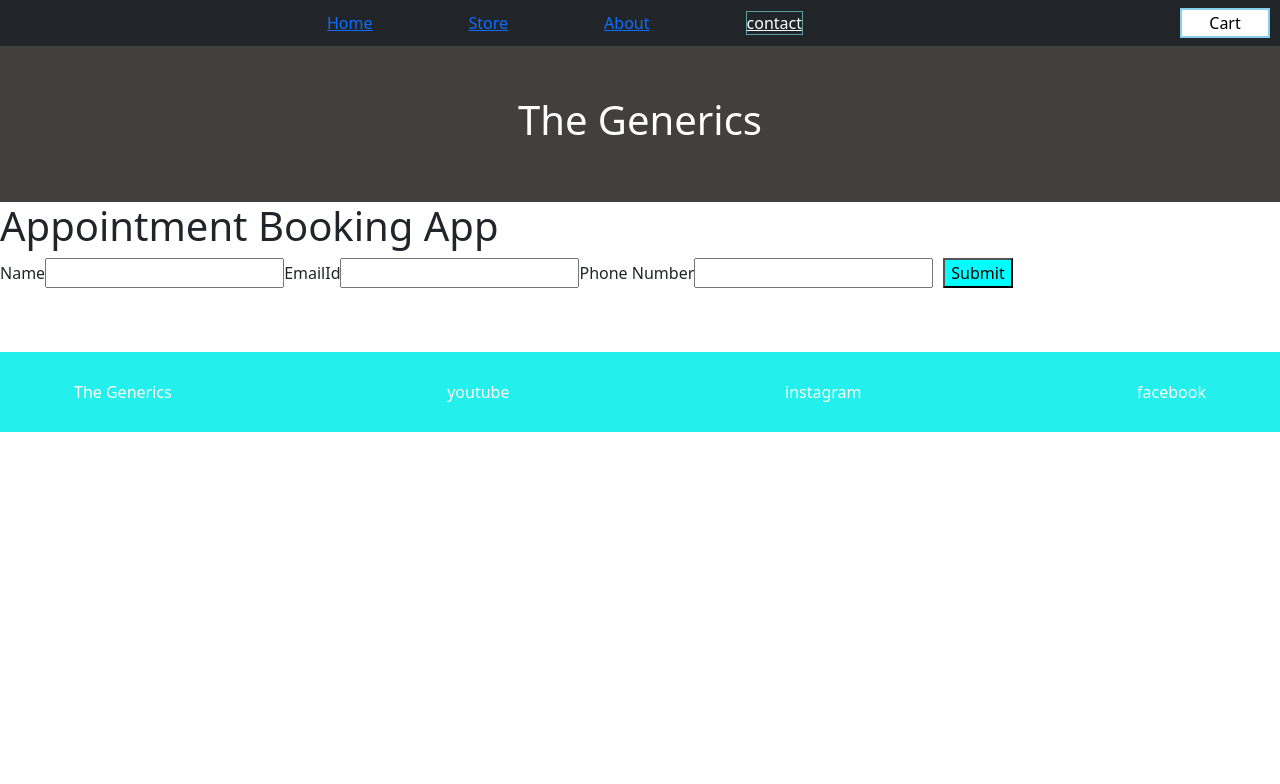
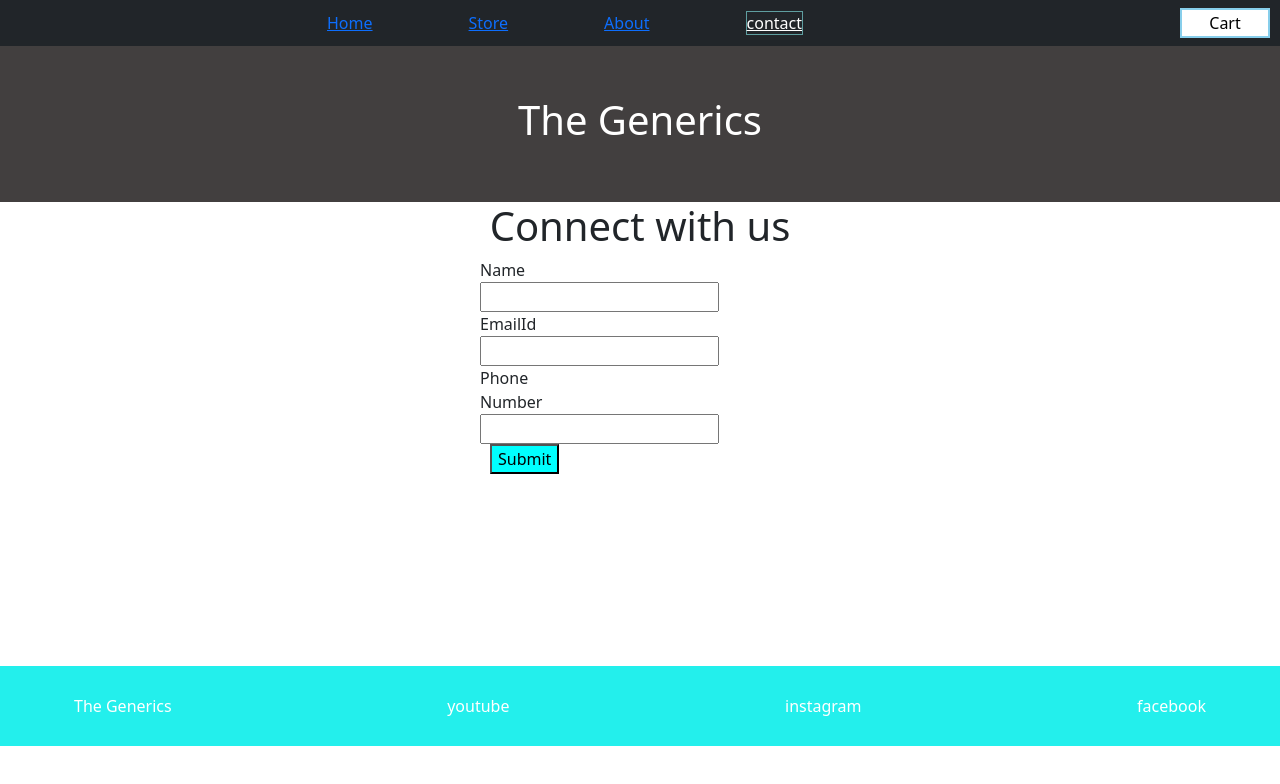
Before and after one commit to Shivamgit11/React05-Ecommerce, a React (Create React App) app: page /contact in a window 1280 px wide. Shown: the top 784 px of the page. Built offline with nearby package versions, Linux system fonts and the light colour scheme.

Commit message:
added contact us page

```diff
--- a/src/components/Pages/Contact.js
+++ b/src/components/Pages/Contact.js
@@ -33,6 +33,7 @@
 // export default Contact;
 
 import React, { Fragment, useRef } from "react";
+import classes from './Contact.module.css';
 
 const Contact = (props) => {
   const usernameRef = useRef("");
@@ -63,8 +64,8 @@ const Contact = (props) => {
 
   return (
     <Fragment>
-      <h1>Appointment Booking App</h1>
-      <form onSubmit={submitHandler}>
+      <h1 className={classes.h1}>Connect with us</h1>
+      <form onSubmit={submitHandler} className={classes.section1}>
         <label> Name</label>
         <input
           id="username"
--- a/src/components/Pages/Contact.module.css
+++ b/src/components/Pages/Contact.module.css
@@ -5,3 +5,6 @@
     margin-bottom: 12rem;
 
 }
+.h1 {
+    text-align: center;
+}
```
